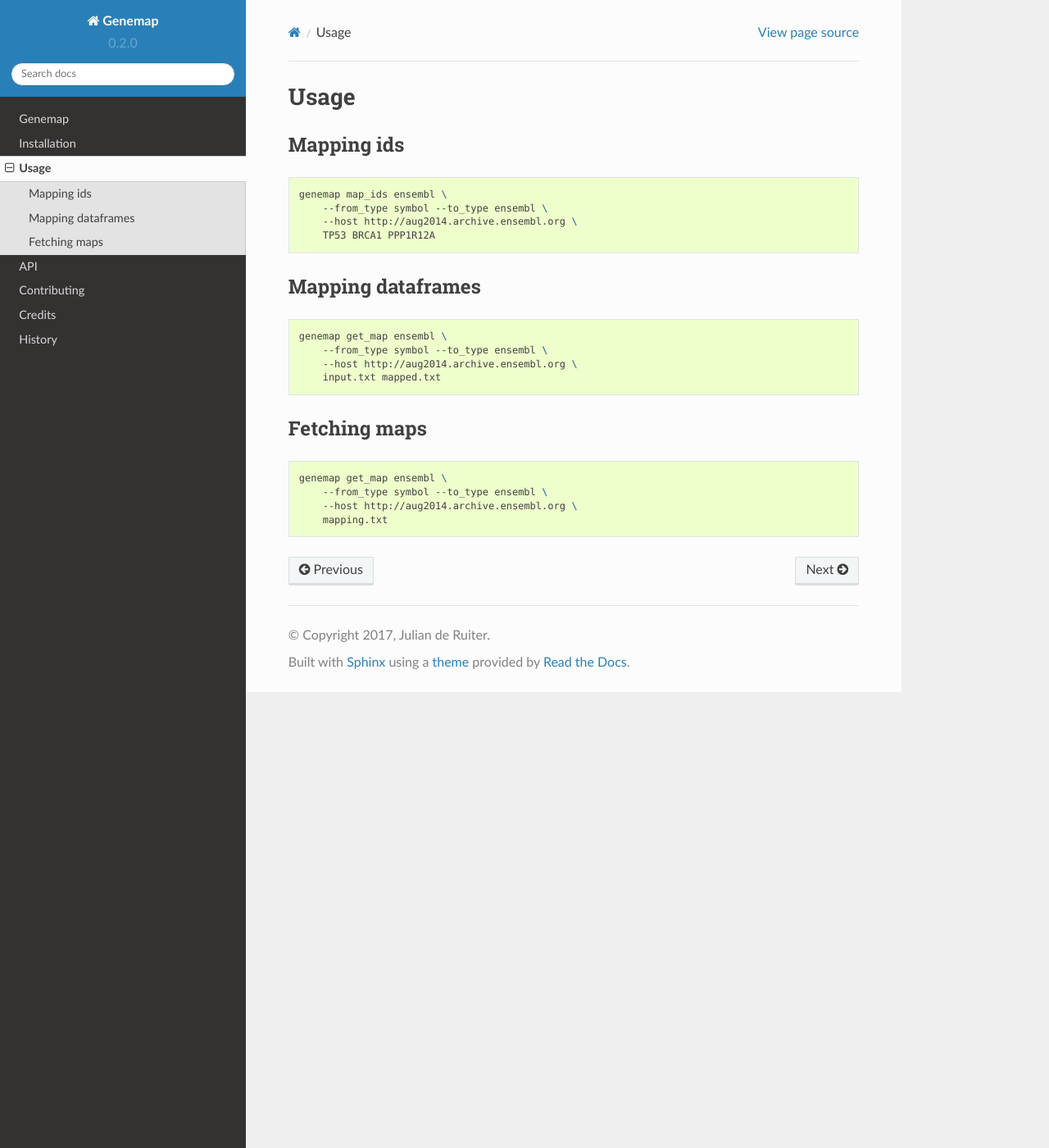
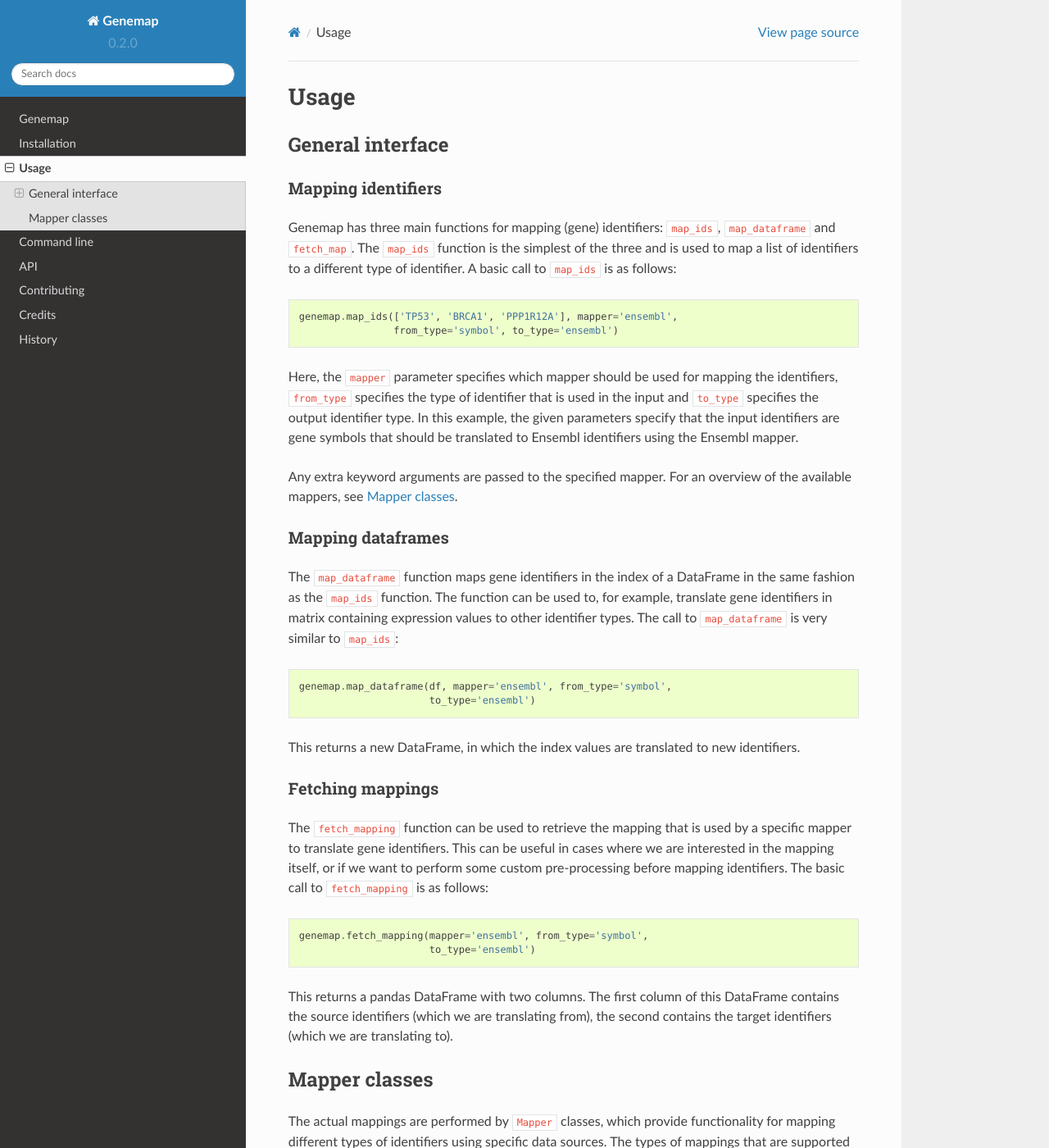
Before and after one commit to jrderuiter/genemap, a Sphinx documentation site: the page built from docs/usage.rst, in a window 1280 px wide and 1400 px high. Shown: the whole window at 82% size. Built offline with Sphinx 7.4.7 and the Read the Docs theme 2.0.0, drawn with Linux system fonts in a browser that asks for light colours; some of the changed text lies outside the part shown.

Commit message:
Added usage + command line.

```diff
--- a/docs/api.rst
+++ b/docs/api.rst
@@ -2,7 +2,7 @@
 API
 ===
 
-Unified interface
+General interface
 -----------------
 
 .. autofunction:: genemap.map_ids
--- a/docs/index.rst
+++ b/docs/index.rst
@@ -13,6 +13,7 @@ future.
    self
    installation
    usage
+   command_line
    api
    contributing
    authors
--- a/docs/usage.rst
+++ b/docs/usage.rst
@@ -2,33 +2,127 @@
 Usage
 =====
 
+General interface
+-----------------
 
-Mapping ids
------------
+Mapping identifiers
+~~~~~~~~~~~~~~~~~~~
 
-.. code:: bash
+Genemap has three main functions for mapping (gene) identifiers: ``map_ids``,
+``map_dataframe`` and ``fetch_map``. The ``map_ids`` function is the simplest
+of the three and is used to map a list of identifiers to a different
+type of identifier. A basic call to ``map_ids`` is as follows:
 
-    genemap map_ids ensembl \
-        --from_type symbol --to_type ensembl \
-        --host http://aug2014.archive.ensembl.org \
-        TP53 BRCA1 PPP1R12A
+.. code:: python
+
+    genemap.map_ids(['TP53', 'BRCA1', 'PPP1R12A'], mapper='ensembl',
+                    from_type='symbol', to_type='ensembl')
+
+Here, the ``mapper`` parameter specifies which mapper should be used
+for mapping the identifiers, ``from_type`` specifies the type of identifier
+that is used in the input and ``to_type`` specifies the output identifier type.
+In this example, the given parameters specify that the input identifiers are
+gene symbols that should be translated to Ensembl identifiers using the
+Ensembl mapper.
+
+Any extra keyword arguments are passed to the specified mapper. For an
+overview of the available mappers, see :ref:`usage-mapper-classes`.
 
 Mapping dataframes
-------------------
+~~~~~~~~~~~~~~~~~~
 
-.. code:: bash
+The ``map_dataframe`` function maps gene identifiers in the index of a
+DataFrame in the same fashion as the ``map_ids`` function. The function can
+be used to, for example, translate gene identifiers in matrix containing
+expression values to other identifier types. The call to ``map_dataframe``
+is very similar to ``map_ids``:
 
-    genemap get_map ensembl \
-        --from_type symbol --to_type ensembl \
-        --host http://aug2014.archive.ensembl.org \
-        input.txt mapped.txt
+.. code:: python
 
-Fetching maps
--------------
+    genemap.map_dataframe(df, mapper='ensembl', from_type='symbol',
+                          to_type='ensembl')
 
-.. code:: bash
+This returns a new DataFrame, in which the index values are translated to
+new identifiers.
 
-    genemap get_map ensembl \
-        --from_type symbol --to_type ensembl \
-        --host http://aug2014.archive.ensembl.org \
-        mapping.txt
+Fetching mappings
+~~~~~~~~~~~~~~~~~
+
+The ``fetch_mapping`` function can be used to retrieve the mapping that is used
+by a specific mapper to translate gene identifiers. This can be useful in cases
+where we are interested in the mapping itself, or if we want to perform some
+custom pre-processing before mapping identifiers. The basic call to
+``fetch_mapping`` is as follows:
+
+.. code:: python
+
+    genemap.fetch_mapping(mapper='ensembl', from_type='symbol',
+                          to_type='ensembl')
+
+This returns a pandas DataFrame with two columns. The first column of this
+DataFrame contains the source identifiers (which we are translating from),
+the second contains the target identifiers (which we are translating to).
+
+.. _usage-mapper-classes:
+
+Mapper classes
+--------------
+
+The actual mappings are performed by ``Mapper`` classes, which provide
+functionality for mapping different types of identifiers using specific data
+sources. The types of mappings that are supported by each mapper depends
+strongly on the underlying data source. For example, the Ensembl mapper uses
+Ensembl data (via Biomart) to translate various types of identifiers even
+between different organisms. However, other mappers may be much more specific
+and limited in their scope.
+
+Currently, the following mapper classes are provided:
+
+    - **EnsemblMapper (ensembl)** - Translates identifiers using Ensembl
+      via Biomart. Supports mapping between various types of gene identifiers
+      (gene symbols, Ensembl/Entrez identifiers, e.g.) and between species
+      (using orthologous genes).
+
+Mapper classes can be used directly by instantiating the class and calling its
+``map_ids``, ``map_dataframe`` and ``fetch_mapping`` methods, which are
+analogous to the functions described above. For example, we can construct
+an ``EnsemblMapper`` instance and use it to translate ids in the following
+manner:
+
+.. code:: python
+
+    from genemap.mappers import EnsemblMapper
+
+    mapper = EnsemblMapper(from_type='symbol', to_type='ensembl')
+    mapper.map_ids(['TP53', 'BRCA1', 'PPP1R12A'])
+
+This is equivalent to the following call to ``map_ids``:
+
+.. code:: python
+
+    genemap.map_ids(['TP53', 'BRCA1', 'PPP1R12A'], mapper='ensembl',
+                    from_type='symbol', to_type='ensembl')
+
+Mapper classes typically take several additional arguments, which allow more
+complex mappings to be performed. For example, we can translate gene symbols
+between species using the ``EnsemblMapper`` using its ``from_organism``
+and ``to_organism`` parameters:
+
+.. code:: python
+
+    from genemap.mappers import EnsemblMapper
+
+    mapper = EnsemblMapper(from_type='symbol', to_type='ensembl',
+                           from_organism='hsapiens', to_organism='mmusculus')
+    mapper.map_ids(['TP53', 'BRCA1', 'PPP1R12A'])
+
+This gives the same results as calling ``map_ids`` with these extra parameters:
+
+.. code:: python
+
+    genemap.map_ids(['TP53', 'BRCA1', 'PPP1R12A'], mapper='ensembl',
+                    from_type='symbol', to_type='ensembl',
+                    from_organism='hsapiens', to_organism='mmusculus')
+
+For an overview of the arguments supported by each mapper, see the Mapper API
+reference or the docstring of the corresponding Mapper class.
```
Also changed, not shown: docs/command_line.rst (added, +49 -0 lines).
